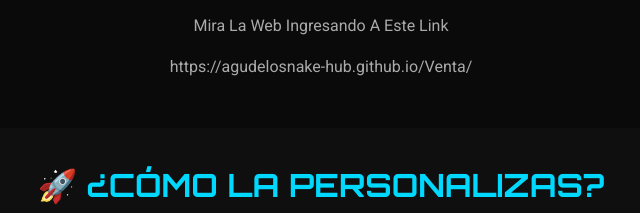
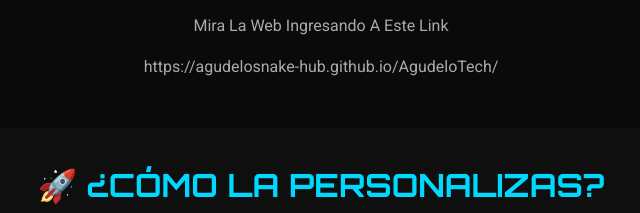
Before and after one commit to agudelosnake-hub/Venta, a plain HTML site: page index.html in a window 1280 px wide. Shown: the part 1381-1594 px from the top of the page, 319-959 px from the left. Drawn offline with Linux system fonts and the light colour scheme.

Commit message:
index.html

```diff
--- a/index.html
+++ b/index.html
@@ -229,7 +229,7 @@
         Mira La Web Ingresando A Este Link
       </p>
       <p style="text-align:center; margin-top:1rem; color:#aaa;">
-        https://agudelosnake-hub.github.io/Venta/
+        https://agudelosnake-hub.github.io/AgudeloTech/
       </p>
     </section>
 
```
